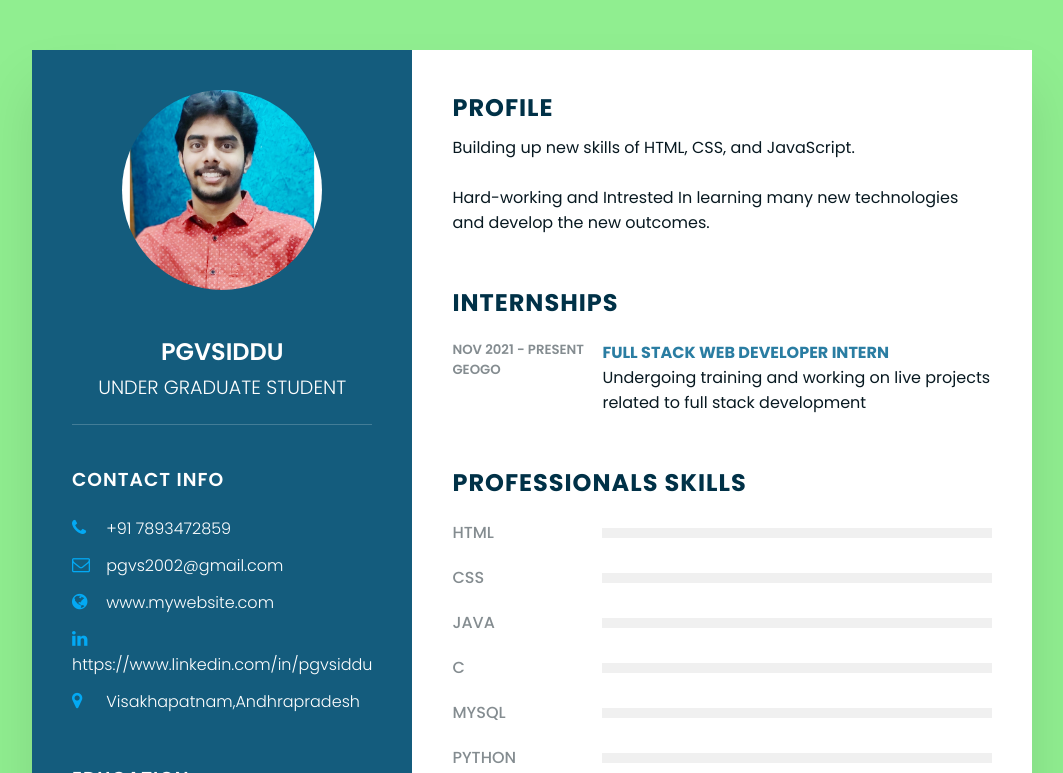
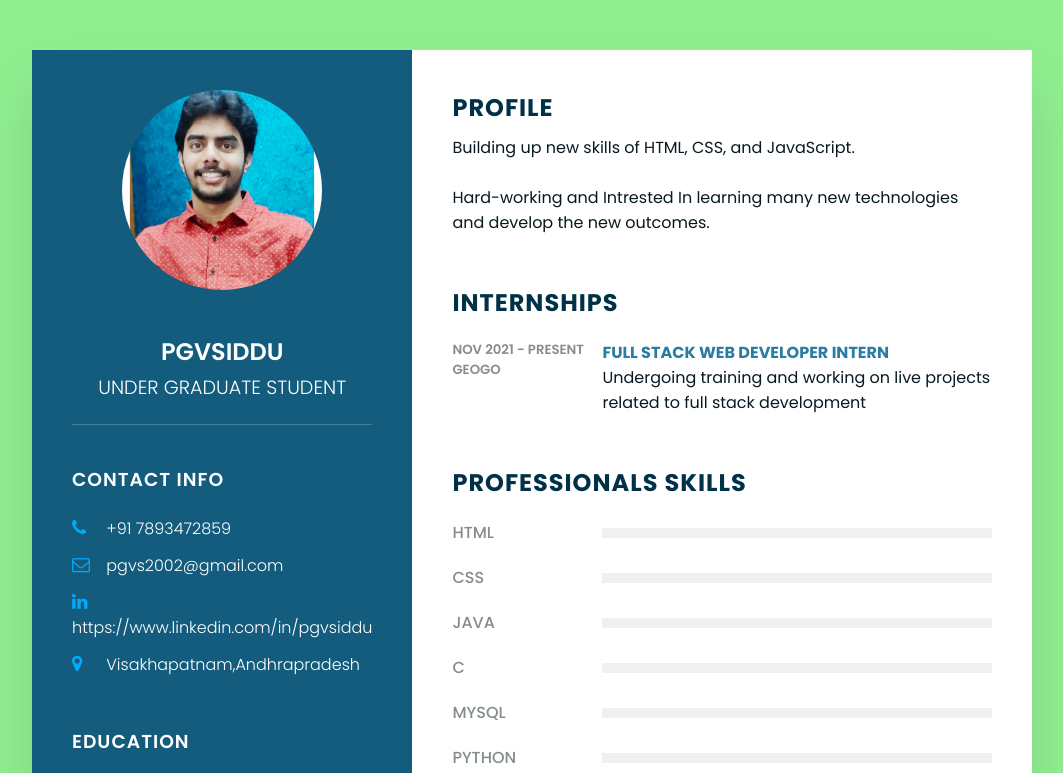
Before and after one commit to PGV-SIDDU/GEOGO-Internship, a plain HTML site: page index.html in a window 1280 px wide. Shown: the top 773 px of the page, without its empty margins (108-1171 px from the left). Drawn offline with Linux system fonts and the light colour scheme.

Commit message:
Update index.html

```diff
--- a/index.html
+++ b/index.html
@@ -30,10 +30,6 @@
                 <li>
                     <span class="icon"><i class="fa fa-envelope-o" aria-hidden="true"></i></span>
                     <span class="text">pgvs2002@gmail.com</span>
-                </li>
-                <li>
-                    <span class="icon"><i class="fa fa-globe" aria-hidden="true"></i></span>
-                    <span class="text">www.mywebsite.com</span>
                 </li>
                 <li>
                     <span class="icon"><i class="fa fa-linkedin" aria-hidden="true"></i></span>
@@ -148,7 +144,7 @@
             <ul>
                 <li><i class="fa fa-book" aria-hidden="true"></i> Reading</li>
                 <li><i class="fa fa-gamepad" aria-hidden="true"></i> Gaming</li>
-                <li><i class="fa fa-sport" aria-hidden="true"></i> Badminton</li>
+                <li><i class="fa fa-badminton" aria-hidden="true"></i> Badminton</li>
                 <li><i class="fa fa-microphone" aria-hidden="true"></i> Singing</li>
             </ul>
         </div>
```
